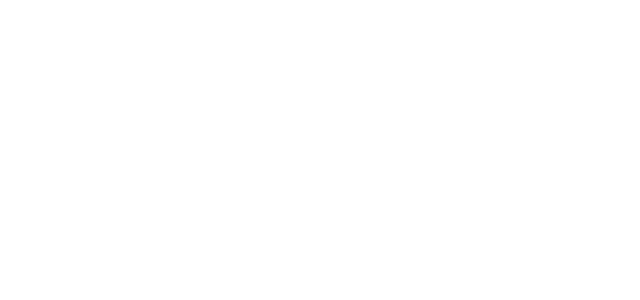
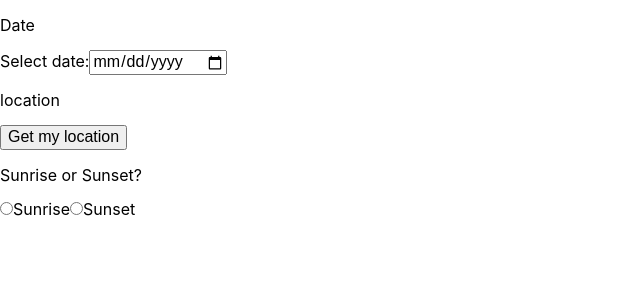
Before and after one commit to petrungaro/sunrun, a React (Create React App) app: page / in a window 1280 px wide. Shown: the top 300 px of the page, without its empty margins (0-640 px from the left). Built offline with nearby package versions, Linux system fonts and the light colour scheme; no server answers.

Commit message:
set states, made API call, setup base functions, set up form

```diff
--- a/src/App.js
+++ b/src/App.js
@@ -13,10 +13,65 @@ import './App.css';
 
 function App() {
 
+  // state
+const [userLongitude, setUserLongitude] = useState("");
+const [userLatitude, setUserLatitude] = useState("");
+const [sunData, setSunData] = useState({})
+const [selectedDate, setSelectedDate] = useState("")
+const [isSunrise, setIsSunrise] = useState(true)
+
+
+// functions
+
+const getLongitude = (long) => {
+
+  setUserLongitude(long)
+
+}
+
+const getLatitude = (lat) => {
+
+  setUserLatitude(lat)
+}
+
+const getDate = (date) => {
+
+  setSelectedDate(date)
+
+}
+
+const getSunOption = (option) => {
+
+  setIsSunrise(option)
+
+
+}
+
+useEffect(() => {
+  axios({
+    url: `https://api.sunrise-sunset.org/json`,
+    method: `GET`,
+    dataResponse: `json`,
+    params: {
+      lat: userLatitude,
+      lng: userLongitude,
+      date: selectedDate,
+    }
+  })
+  .then(jsonData => {
+    console.log(jsonData)
+
+    setSunData(jsonData.data.results);
+
+  })
+}, [] );
+
+
 
   return (
     <div className="App">
-
+      <Form getLong={getLongitude} getLat={getLatitude} getDate={getDate} date={selectedDate} sunOption={isSunrise} updateSunOption={getSunOption}/>
+      <Results sunInformation={sunData} sunOption={isSunrise} />
     </div>
   );
 }
--- a/src/components/Form.js
+++ b/src/components/Form.js
@@ -1,6 +1,63 @@
 import Location from "./Location";
 
-const Form = () => {
+const Form = (props) => {
+
+    const { getLong, getLat, getDate, date, sunOption, updateSunOption} = props
+
+    const handleChange = (e) => {
+
+        console.log(e)
+        getDate(e.target.value)
+    }
+
+    const handleSunChange = (e) => {
+
+        console.log(e)
+        updateSunOption(e.target.value)
+    }
+
+    // GEOLOCATION:
+    // Get geolocation:
+    const getLocation = () => {
+      navigator.geolocation.getCurrentPosition(locationSuccess, locationFailure)
+    }
+
+    // What to do with successfull geolocation:
+    const locationSuccess = (position) => {
+      getLong(position.coords.longitude);
+      getLat(position.coords.latitude);
+      console.log('success! long/lat saved')
+      console.log(position.coords)
+    }
+
+    const locationFailure = () => {
+      console.log('user declined to share location')
+    }
+
+    return (
+
+    <>
+        <p>Date</p>
+        <label htmlFor="date">Select date:</label>
+        <input type="date" id="date" name="date" value={date} onChange={handleChange}/>
+
+        <p>location</p>
+        <button onClick={getLocation}>Get my location</button>
+
+        <p>Sunrise or Sunset?</p>
+        <form onChange={handleSunChange} value={sunOption}>
+            <input type="radio" id="sunrise" name="sunOption" value="true"/>
+            <label htmlFor="sunrise">Sunrise</label>
+
+            <input type="radio" id="sunset" name="sunOption" value="false"/>
+            <label htmlFor="sunset">Sunset</label>
+        </form>
+
+    </>
+
+
+
+    )
 
 }
 
--- a/src/components/Results.js
+++ b/src/components/Results.js
@@ -1,4 +1,6 @@
-const Results = () => {
+const Results = (props) => {
+
+    const {sunInformation, sunOption} = props
 
 }
 
```
